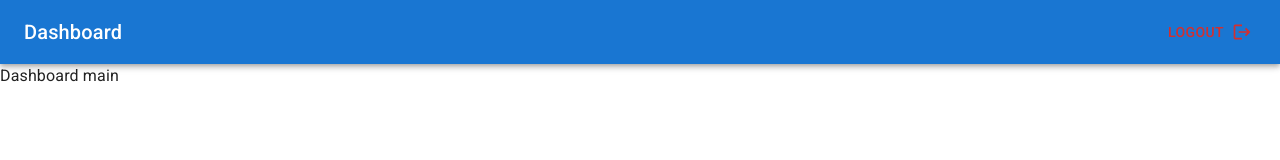
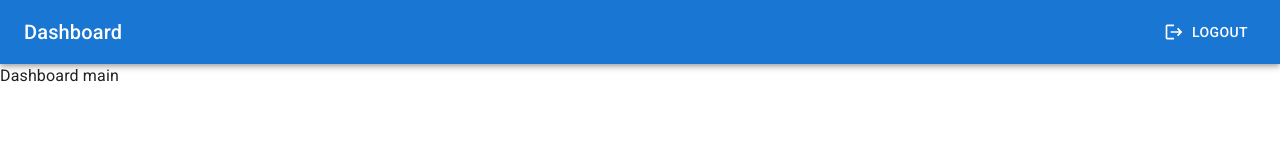
Before and after one commit to harshmangalam/stock-mfe-react, a React app in the folder dashboard/: page / in a window 1280 px wide. Shown: the top 160 px of the page. Built offline with nearby package versions, Linux system fonts and the light colour scheme.

Commit message:
fixed ui issues

```diff
--- a/dashboard/src/components/Navbar.tsx
+++ b/dashboard/src/components/Navbar.tsx
@@ -12,7 +12,7 @@ export default function Navbar() {
         <Typography variant="h6" component="div" sx={{ flexGrow: 1 }}>
           Dashboard
         </Typography>
-        <Button color="error" endIcon={<LogoutIcon />}>
+        <Button color="inherit" startIcon={<LogoutIcon />}>
           Logout
         </Button>
       </Toolbar>
```
